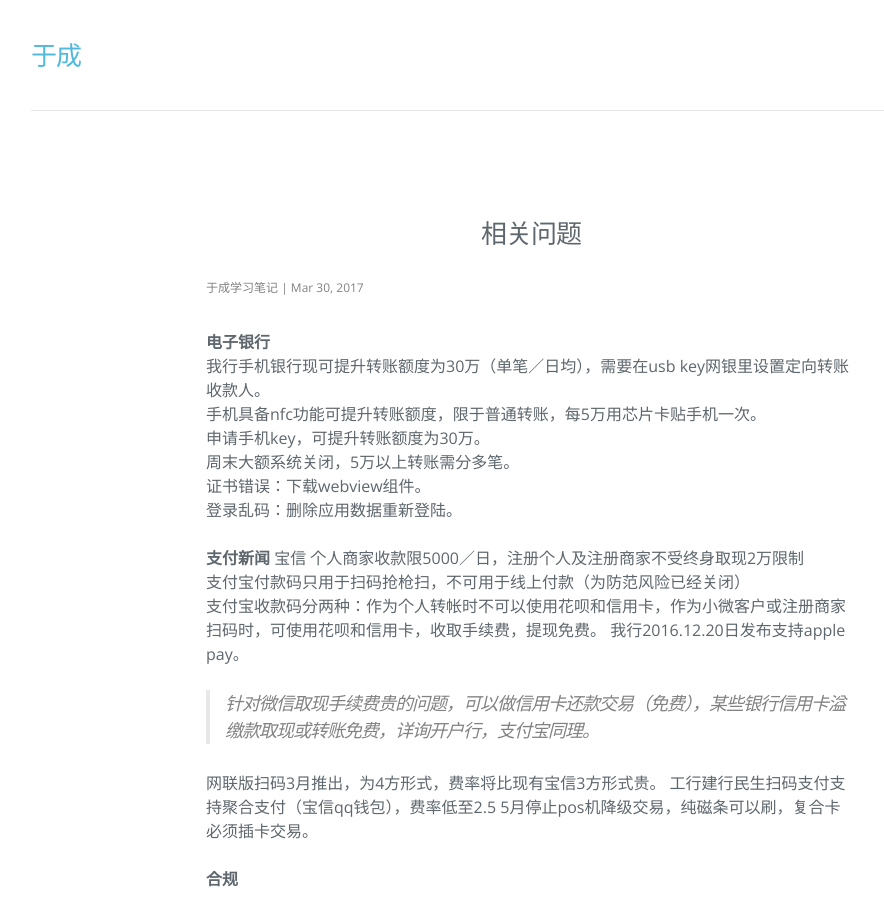
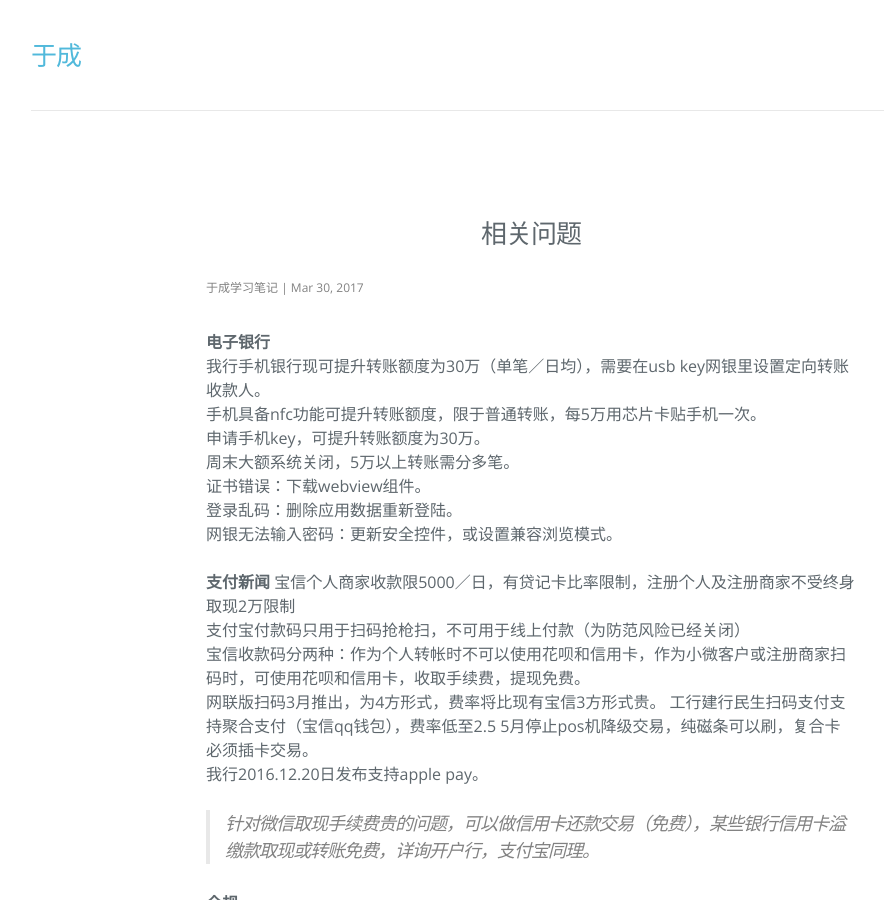
Before and after one commit to hebbank/jekyll, a Jekyll site: the page built from _posts/2017-03-30-xg.md, in a window 1280 px wide and 900 px high. Shown: the whole window, without its empty margins (109-993 px from the left). Built offline with Jekyll 4.4.1, drawn with Linux system fonts in a browser that asks for light colours; nearby versions of some CDN libraries.

Commit message:
Update 相关问题

```diff
--- a/_posts/2017-03-30-xg.md
+++ b/_posts/2017-03-30-xg.md
@@ -11,18 +11,20 @@ tags: ''
 周末大额系统关闭，5万以上转账需分多笔。
 证书错误：下载webview组件。
 登录乱码：删除应用数据重新登陆。
+网银无法输入密码：更新安全控件，或设置兼容浏览模式。
 
 **支付新闻**
-宝信 个人商家收款限5000／日，注册个人及注册商家不受终身取现2万限制
+宝信个人商家收款限5000／日，有贷记卡比率限制，注册个人及注册商家不受终身取现2万限制
 支付宝付款码只用于扫码抢枪扫，不可用于线上付款（为防范风险已经关闭）
-支付宝收款码分两种：作为个人转帐时不可以使用花呗和信用卡，作为小微客户或注册商家扫码时，可使用花呗和信用卡，收取手续费，提现免费。
+宝信收款码分两种：作为个人转帐时不可以使用花呗和信用卡，作为小微客户或注册商家扫码时，可使用花呗和信用卡，收取手续费，提现免费。
+网联版扫码3月推出，为4方形式，费率将比现有宝信3方形式贵。
+工行建行民生扫码支付支持聚合支付（宝信qq钱包），费率低至2.5
+5月停止pos机降级交易，纯磁条可以刷，复合卡必须插卡交易。
 我行2016.12.20日发布支持apple pay。
 
 > 针对微信取现手续费贵的问题，可以做信用卡还款交易（免费），某些银行信用卡溢缴款取现或转账免费，详询开户行，支付宝同理。
 
-网联版扫码3月推出，为4方形式，费率将比现有宝信3方形式贵。
-工行建行民生扫码支付支持聚合支付（宝信qq钱包），费率低至2.5
-5月停止pos机降级交易，纯磁条可以刷，复合卡必须插卡交易。
+
 
 **合规**
 
```
